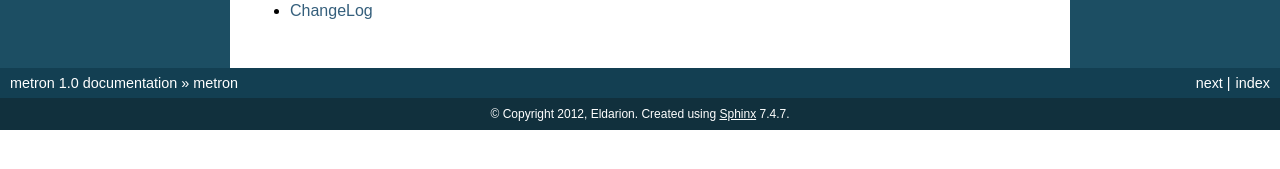
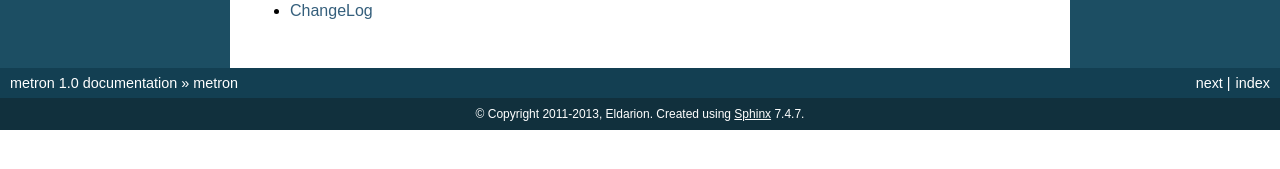
Before and after one commit to pinax/pinax-webanalytics, a Sphinx documentation site: the page built from docs/index.rst, in a window 1280 px wide. Shown: the part 359-528 px from the top of the page. Built offline with Sphinx 7.4.7, drawn with Linux system fonts in a browser that asks for light colours.

Commit message:
fixed copyright years in docs

```diff
--- a/docs/conf.py
+++ b/docs/conf.py
@@ -5,7 +5,7 @@ templates_path = []
 source_suffix = '.rst'
 master_doc = 'index'
 project = u'metron'
-copyright = u'2012, Eldarion'
+copyright = u'2011-2013, Eldarion'
 exclude_patterns = ['_build']
 pygments_style = 'sphinx'
 html_theme = 'default'
```
